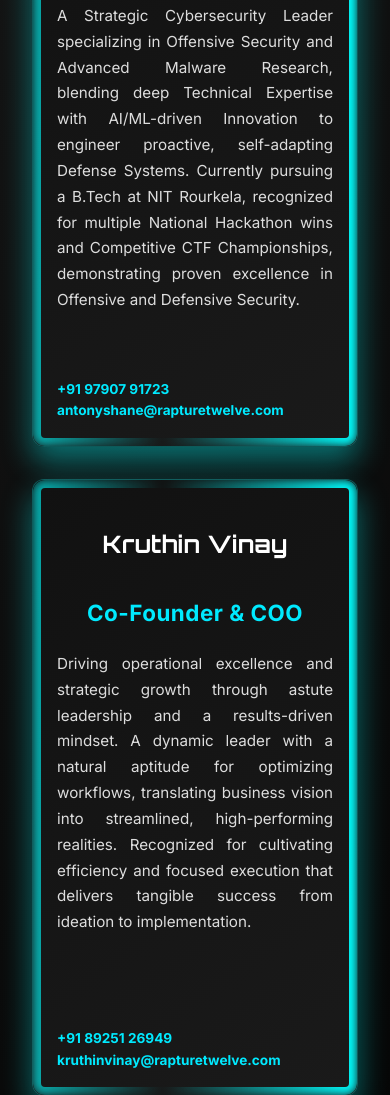
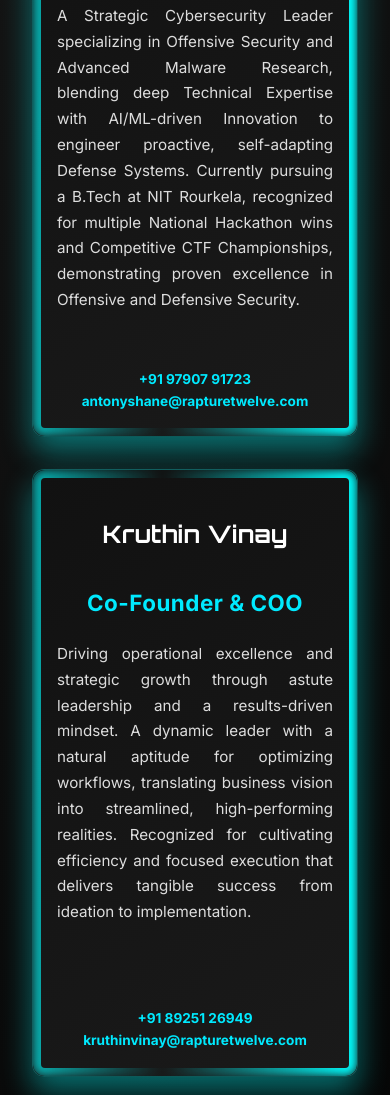
Before and after one commit to Antonyshane14/deployed_r12_website, a website: page index.html in a window 390 px wide. Shown: the part 4555-5650 px from the top of the page. Drawn offline with nearby package versions, Linux system fonts and the light colour scheme.

Commit message:
security final 2

```diff
--- a/css/styles.css
+++ b/css/styles.css
@@ -700,6 +700,22 @@
     }
     .leader-card.mobile-glow::before {
         opacity: 1;
+    }
+
+    /* Center align contact info on mobile */
+    .leader-contact {
+        text-align: center;
+        display: flex;
+        flex-direction: column;
+        align-items: center;
+        width: 100%;
+        margin: 0 auto;
+        padding: 0 15px;
+    }
+
+    .leader-contact a {
+        width: fit-content;
+        margin: 0 auto;
     }
 
     /* Core Capabilities and Why Rapture Twelve mobile typography to match Innovation */
```
